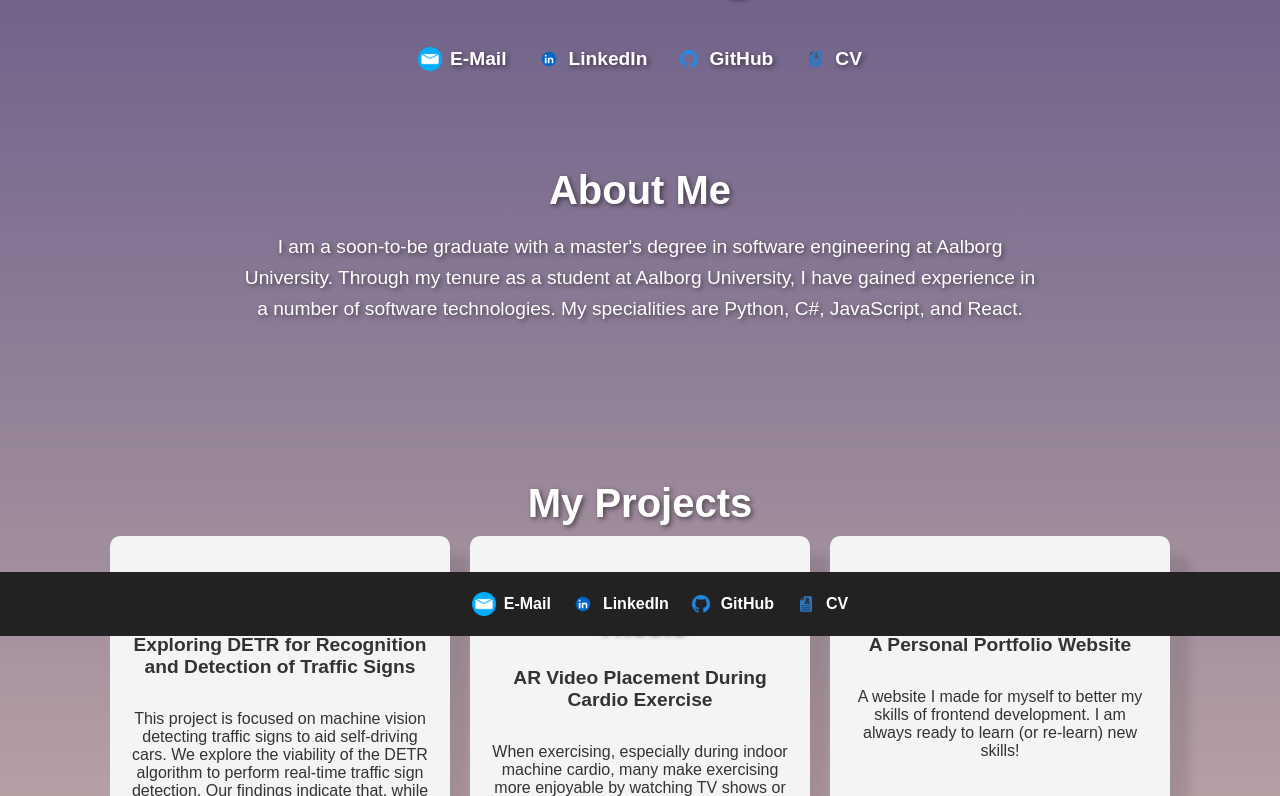
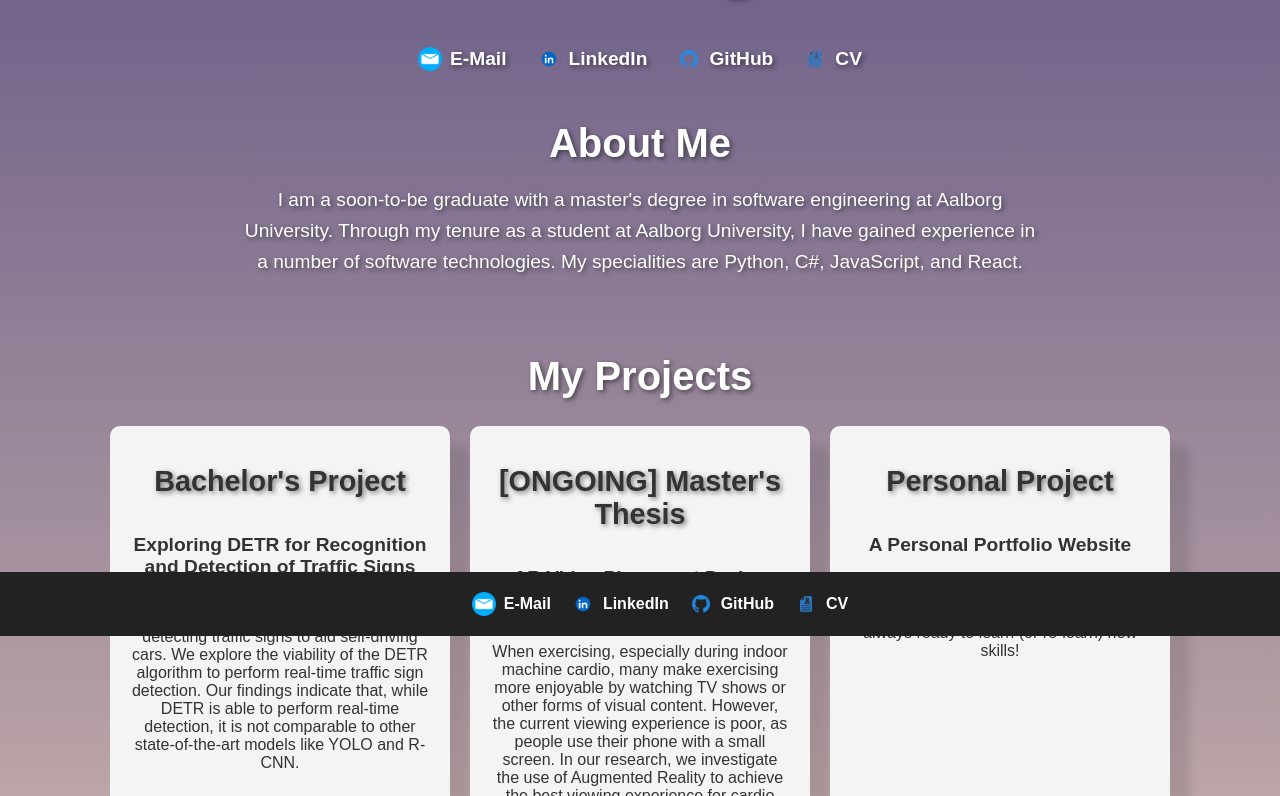
Before and after one commit to Flaiizor/portfolio, a React (Vite) app: page / in a window 1280 px wide. Shown: the part 164-960 px from the top of the page. Built offline with nearby package versions, Linux system fonts and the light colour scheme.

Commit message:
css changes

```diff
--- a/src/pages/home/components/about/AboutMe.css
+++ b/src/pages/home/components/about/AboutMe.css
@@ -2,7 +2,7 @@
 .about-container {
     max-width: 800px;
     margin: 50px auto;
-    padding: 20px;
+    /* padding: 20px; */
     text-align: center;
     font-family: "Arial", sans-serif;
     color: white;
--- a/src/pages/home/components/projects/Projects.css
+++ b/src/pages/home/components/projects/Projects.css
@@ -1,12 +1,10 @@
 .projects-container {
     text-align: center;
-    padding: 40px 20px;
 }
 
 .projects-container h1 {
     font-size: 2.5rem;
     color: white;
-    margin-bottom: 10px;
     text-shadow: 2px 2px 5px rgba(0, 0, 0, 0.5);
 }
 
```
